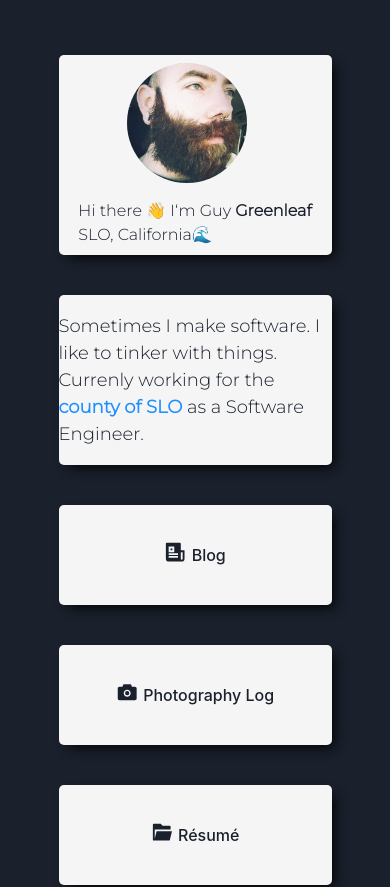
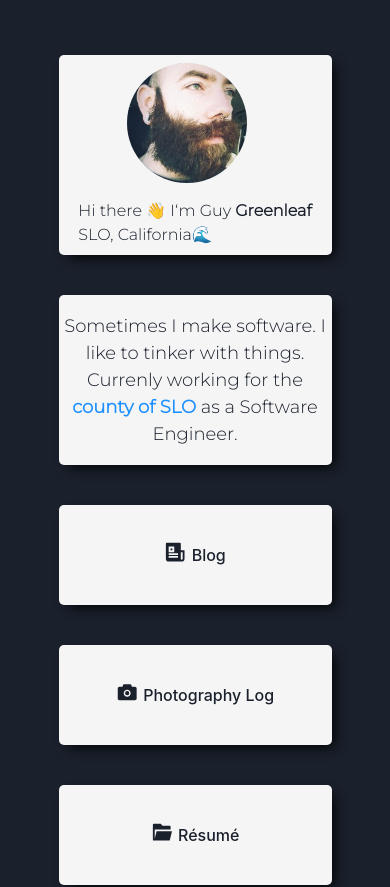
Before and after one commit to guygreenleaf/portfolioRevamp, a Next.js app: page / in a window 390 px wide. Shown: the top 887 px of the page. Built offline with nearby package versions, Linux system fonts and the light colour scheme.

Commit message:
Add map key to React.Fragment and align text for landing page card

```diff
--- a/pages/photography.tsx
+++ b/pages/photography.tsx
@@ -1,5 +1,5 @@
 import type { NextPage} from 'next'
-import {useState} from 'react';
+import React, {useState, Fragment} from 'react';
 import Image from 'next/image'
 import Link from 'next/link'
 import profilePic from '../public/me.jpg'
@@ -148,7 +148,7 @@ const Photography: NextPage = ({folders, images}:any) => {
 
                             return (
 
-                                <>
+                                <React.Fragment key={folder.path}>
                                 <Link href={{
                                     pathname: `/photography/[id]`,
                                     query: {
@@ -171,7 +171,7 @@ const Photography: NextPage = ({folders, images}:any) => {
                                         </div>
                                     </div>
                                 </Link>
-                                </>
+                                </React.Fragment>
                             )
                             })}
                         </div>
--- a/styles/Home.module.css
+++ b/styles/Home.module.css
@@ -109,6 +109,7 @@
     align-items:center;
     justify-content: center;
     min-width:200px;
+    text-align: center;
 }
 
 .cardTwoText{
@@ -417,6 +418,8 @@
         align-items:center;
         justify-content: center;
         min-width:200px;
+        text-align: center;
+        padding:5px 5px;
     }
 
     .cardBlogContainer{
```
